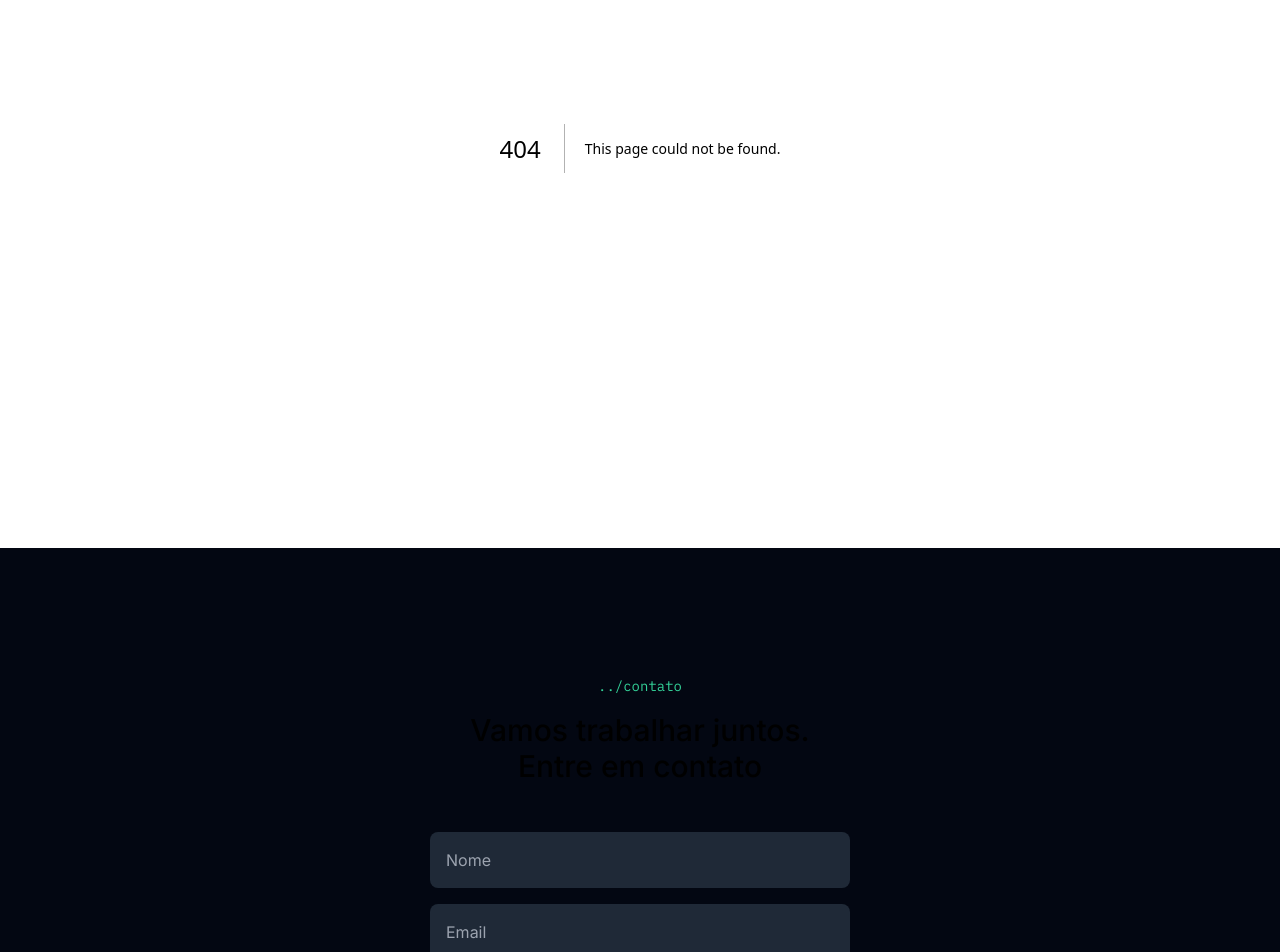
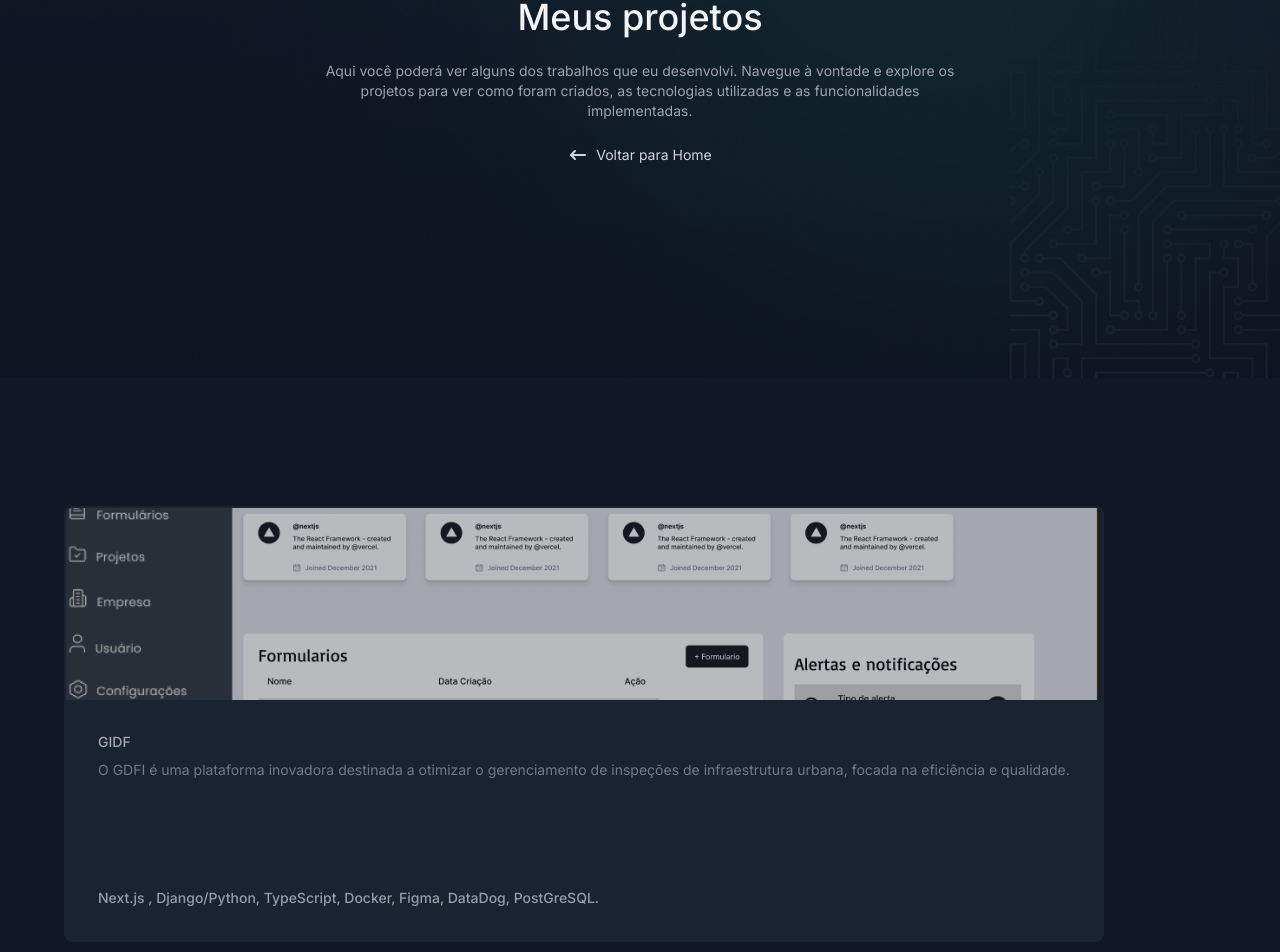
Before and after one commit to Diogo1006br/portfolio, a Next.js app: page /projects in a window 1280 px wide. Before the commit this address had no page. Shown: the part 252-1204 px from the top of the page. Built offline with nearby package versions, Linux system fonts and the light colour scheme.

Commit message:
The visual part is finished

```diff
--- /dev/null
+++ b/app/components/pages/home/project/project-details/index.tsx
@@ -0,0 +1,57 @@
+import { Button } from "@/app/components/button"
+import { SectionTitle } from "@/app/components/section-title"
+import { TechBadge } from "@/app/components/tech-badge"
+import { TbBrandGithub } from "react-icons/tb"
+import { FiGlobe } from "react-icons/fi"
+import { Link } from "@/app/components/link"
+import { HiArrowNarrowLeft } from "react-icons/hi"
+
+export const ProjectDetails = () => {
+    return (
+        <section className="w-full sm:min-h-[750px] flex flex-col items-center justify-end relative pb-10 sm:pb-24 py-24 px-6 overflow-hidden">
+            <div
+                className=" absolute inset-0 z-[-1]"
+                style={{
+                    background: 'url(/images/hero-bg.png) no-repeat center/cover, url(http://localhost:3000/_next/image?url=%2Fimages%2Fimage.png&w=640&q=75) no-repeat center/cover'
+                }}
+            />
+
+            <SectionTitle
+                subtitle="projetos"
+                title="GIDF"
+                className="text-center items-center sm:[&>h3]:text-4xl "
+            />
+
+            <p className="text-gray-400 text-center max-w-[640px] my-4 sm:my-6 text-sm sm:text-base">
+                O GDFI é uma plataforma inovadora destinada a otimizar o gerenciamento de inspeções de infraestrutura urbana, focada na eficiência e qualidade. O sistema foi projetado para engenheiros civis, permitindo a coleta de dados, análises detalhadas e geração de relatórios de inspeção com alta precisão.
+            </p>
+            <div className="w-full max-w-[330px] flex flex-wrap gap-2 items-center justify-center">
+                    <TechBadge name="Next.js"/>
+                    <TechBadge name="Next.js"/>
+                    <TechBadge name="Next.js"/>
+                    <TechBadge name="Next.js"/>
+                    <TechBadge name="Next.js"/>
+                    <TechBadge name="Next.js"/>
+                    <TechBadge name="Next.js"/>
+            </div>
+            <div className="my-6 sm:my-12 flex items-center gap-2 sm:gap-4 flex-col sm:flex-row">
+                <a href="https://github.com" target="_black">
+                    <Button className="min-w-[130px]">
+                        <TbBrandGithub size={20} />
+                        Repositório
+                    </Button>
+                </a>
+                 <a href="https://github.com" target="_black">
+                    <Button className="min-w-[130px]">
+                        <FiGlobe size={20} />
+                        Projeto Online
+                    </Button>
+                </a>
+            </div>
+            <Link href="/projects">
+            <HiArrowNarrowLeft size={20}/>
+            Voltar para projetos
+            </Link>
+        </section>
+    )
+}
--- /dev/null
+++ b/app/components/pages/home/projects/page-introduction.tsx
@@ -0,0 +1,25 @@
+import { Link } from "@/app/components/link"
+import { SectionTitle } from "@/app/components/section-title"
+import { HiArrowNarrowLeft } from "react-icons/hi"
+
+export const PageIntroduction = () => {
+    return (
+        <section className="w-full h-[450px] lg:h-[630px] bg-hero-image bg-cover bg-center bg-no-repeat flex flex-col items-center justify-center px-2">
+            <SectionTitle
+                subtitle="projetos"
+                title="Meus projetos "
+                className="text-center items-center [&>h3]:text-4xl"
+            />
+
+            <div className="flex flex-col items-center">
+                <p className="text-gray-400 text-center max-w-[640px] my-6 text-sm sm:text-base]">
+                    Aqui você poderá ver alguns dos trabalhos que eu desenvolvi. Navegue à vontade e explore os projetos para ver como foram criados, as tecnologias utilizadas e as funcionalidades implementadas.
+                </p>
+                <Link href="/">
+                    <HiArrowNarrowLeft size={20} />
+                    Voltar para Home
+                </Link>
+            </div>
+        </section>
+    )
+}
--- /dev/null
+++ b/app/components/pages/home/projects/projects-list/index.tsx
@@ -0,0 +1,12 @@
+import { Link } from "@/app/components/link"
+import { ProjectCard } from "./project-card"
+
+export const ProjectsList = () => {
+    return (
+        <section className="container py-32 grid grid-cols-1 sm:grid-cols-[repeat(auto-fit,minmax(350px,1fr))] gap-x-4 gap-y-6">
+            <Link href="/projects/GIDF">
+            <ProjectCard/>
+            </Link>
+        </section>
+    )
+}
--- /dev/null
+++ b/app/components/pages/home/projects/projects-list/project-card/index.tsx
@@ -0,0 +1,24 @@
+import Image from "next/image"
+
+export const ProjectCard = () => {
+    return (
+        <div className="rounded-lg h-[436px] flex flex-col bg-gray-800 overflow-hidden border-2 border-gray-800  hover:border-emerald-500 opacity-70 hover:opacity-100 transition-all group">
+            <div className="w-full h-48 overflow-hidden">
+                <Image
+                    width={380}
+                    height={200}
+                    src="/images/image.png"
+                    alt="Thumbanil do projeto do GIDF"
+                    unoptimized
+                    className="w-full h-full object-cover group-hover:scale-110 duration-500 transition-all"
+                />
+            </div>
+
+            <div className="flex-1 flex flex-col p-8">
+                <strong className="font-medium text-gray-50/90 group-hover:text-emerald-500 transition-all">GIDF</strong>
+                <p className="mt-2 text-gray-400 line-clamp-4">O GDFI é uma plataforma inovadora destinada a otimizar o gerenciamento de inspeções de infraestrutura urbana, focada na eficiência e qualidade.</p>
+                <span className="text-gray-300 text-sm font-medium block mt-auto truncate">Next.js , Django/Python, TypeScript, Docker, Figma, DataDog, PostGreSQL. </span>
+            </div>
+        </div>
+    )
+}
--- /dev/null
+++ b/app/projects/[slug]/page.tsx
@@ -0,0 +1,9 @@
+import { ProjectDetails } from "@/app/components/pages/home/project/project-details";
+
+export default function Project() {
+    return (
+        <>
+        <ProjectDetails/>
+        </>
+    )
+}
--- /dev/null
+++ b/app/projects/page.tsx
@@ -0,0 +1,11 @@
+import { PageIntroduction } from "../components/pages/home/projects/page-introduction";
+import { ProjectsList } from "../components/pages/home/projects/projects-list";
+
+export default function Projects () {
+    return (
+        <>
+        <PageIntroduction/>
+        <ProjectsList/>
+        </>
+    )
+}
```
